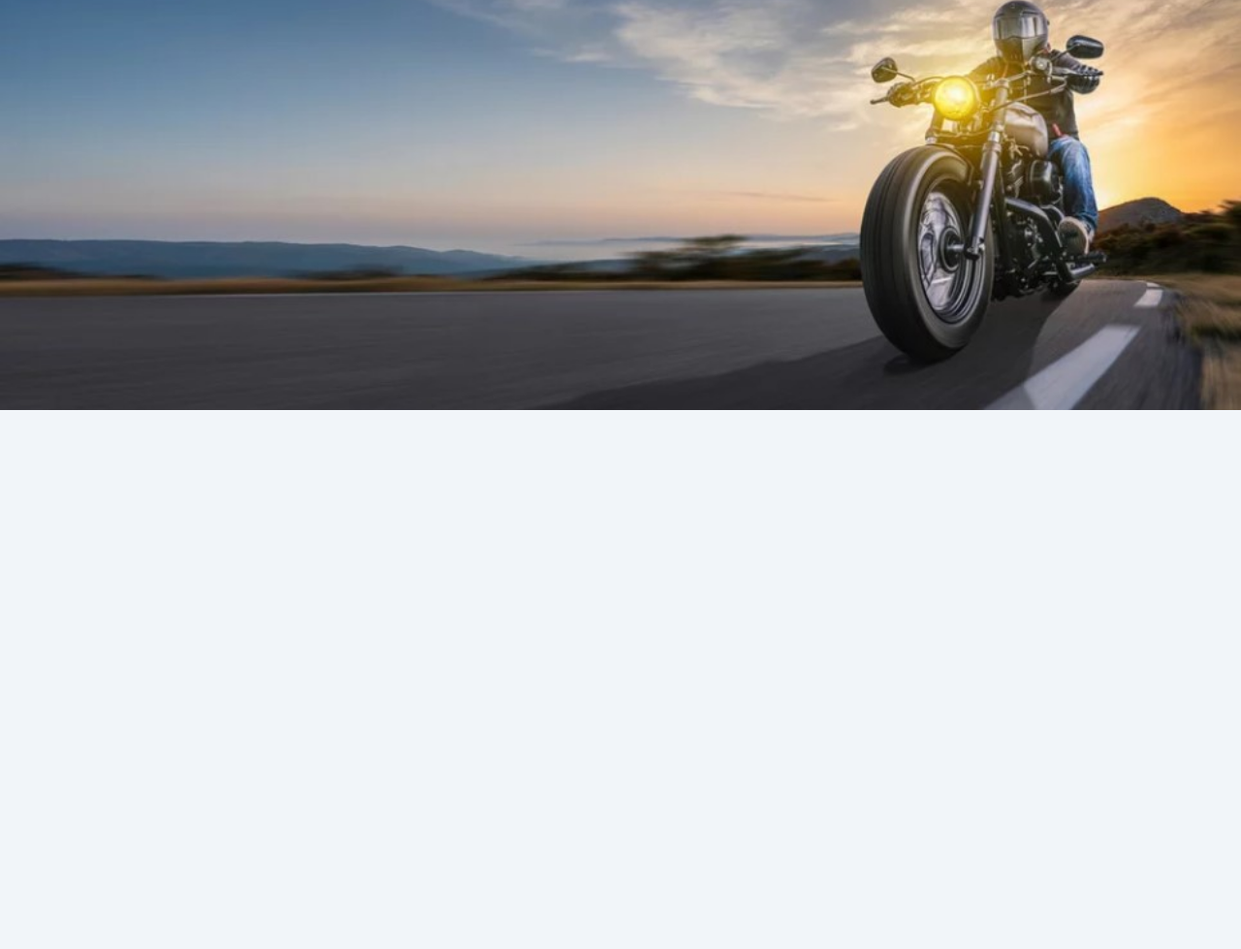
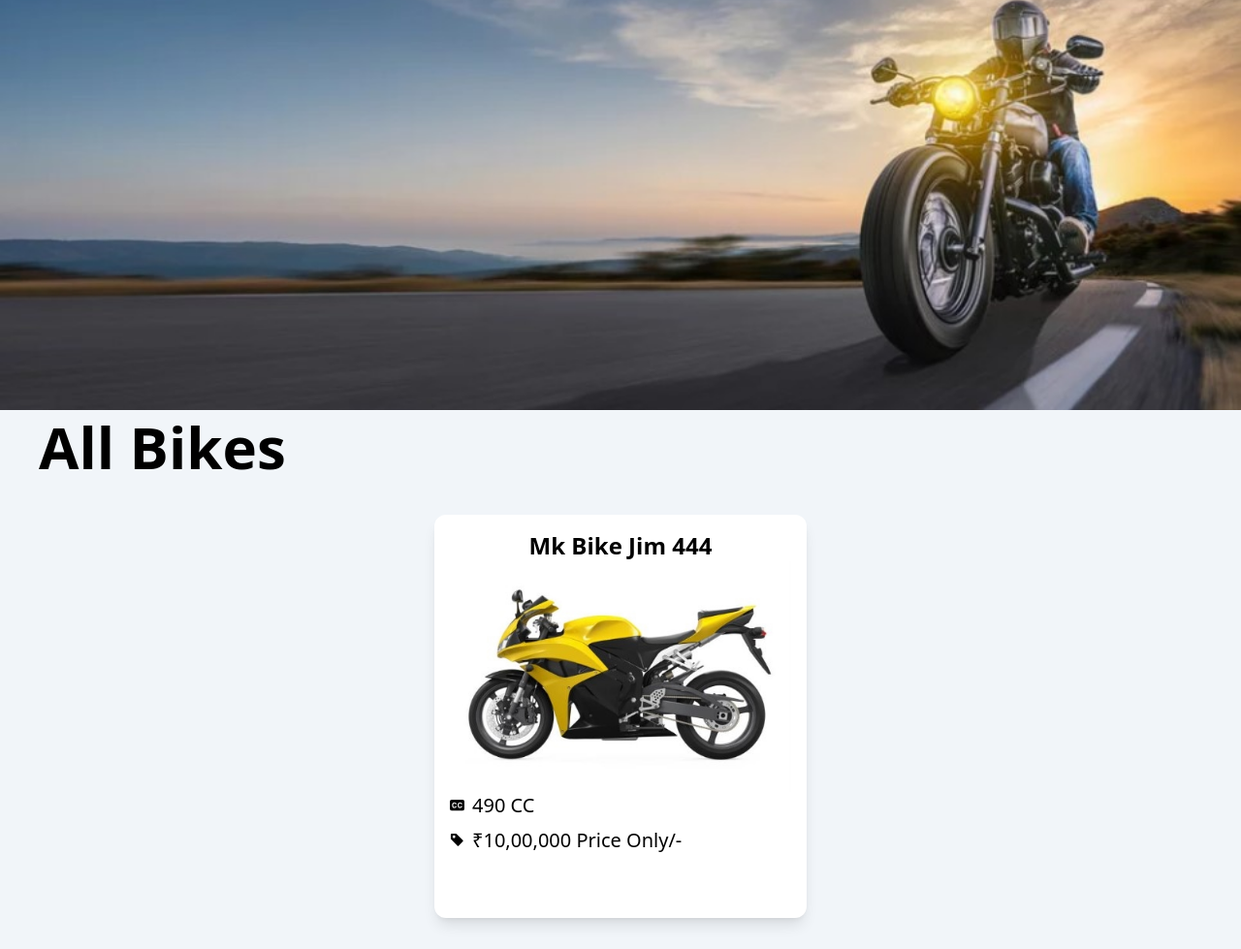
Before and after one commit to Manju1392k/MkBikes-Website, a website built with Vite: page index.html in a window 1280 px wide. Shown: the part 199-1178 px from the top of the page at 97% size. Before the commit the page ends 800 px from the top, so only its background shows below. Built offline with nearby package versions, Linux system fonts and the light colour scheme.

Commit message:
Mk Bikes

```diff
--- a/index.html
+++ b/index.html
@@ -13,7 +13,7 @@
 
 </head>
 
-<body class="bg-slate-100">
+<body class="bg-slate-100 overflow-x-hidden">
 
     <div class="navbar flex justify-around items-center w-screen h-[5rem] bg-white">
         <div class="logo">
@@ -65,6 +65,37 @@
         <div>
             <img src="backimg.jpg" alt="" class="w-screen">
         </div>
+
+        <h1 class="text-6xl font-bold ml-10 my-2">All Bikes</h1>
+
+        <div class="box w-screen h-[30rem] flex justify-around items-center">
+
+            <div class="BikeOne w-[30vw] h-[26rem] bg-white rounded-xl shadow-lg p-4">
+                <h1 class="text-center text-2xl font-semibold ">Mk Bike Jim 444</h1>
+
+                <img src="bike1.jpg" alt="" class="w-[30vw]">
+
+                <div class="flex items-center"> <svg xmlns="http://www.w3.org/2000/svg" width="15" height="15"
+                        fill="currentColor" class="bi bi-badge-cc-fill" viewBox="0 0 16 16">
+                        <path
+                            d="M2 2a2 2 0 0 0-2 2v8a2 2 0 0 0 2 2h12a2 2 0 0 0 2-2V4a2 2 0 0 0-2-2H2zm3.027 4.002c-.83 0-1.319.642-1.319 1.753v.743c0 1.107.48 1.727 1.319 1.727.69 0 1.138-.435 1.186-1.05H7.36v.114c-.057 1.147-1.028 1.938-2.342 1.938-1.613 0-2.518-1.028-2.518-2.729v-.747C2.5 6.051 3.414 5 5.018 5c1.318 0 2.29.813 2.342 2v.11H6.213c-.048-.638-.505-1.108-1.186-1.108zm6.14 0c-.831 0-1.319.642-1.319 1.753v.743c0 1.107.48 1.727 1.318 1.727.69 0 1.139-.435 1.187-1.05H13.5v.114c-.057 1.147-1.028 1.938-2.342 1.938-1.613 0-2.518-1.028-2.518-2.729v-.747c0-1.7.914-2.751 2.518-2.751 1.318 0 2.29.813 2.342 2v.11h-1.147c-.048-.638-.505-1.108-1.187-1.108z" />
+                    </svg>
+                    <h1 class="mx-2 text-xl">490 CC</h1>
+                </div>
+
+                <div class="flex items-center my-2">
+                    <svg xmlns="http://www.w3.org/2000/svg" width="15" height="15" fill="currentColor"
+                        class="bi bi-tag-fill" viewBox="0 0 16 16">
+                        <path
+                            d="M2 1a1 1 0 0 0-1 1v4.586a1 1 0 0 0 .293.707l7 7a1 1 0 0 0 1.414 0l4.586-4.586a1 1 0 0 0 0-1.414l-7-7A1 1 0 0 0 6.586 1H2zm4 3.5a1.5 1.5 0 1 1-3 0 1.5 1.5 0 0 1 3 0z" />
+                    </svg>
+                    <h1 class="mx-2 text-xl">₹10,00,000 Price Only/-</h1>
+                </div>
+
+            </div>
+
+        </div>
+
     </main>
 
 </body>
```
Also changed, not shown: bike1.jpg (added), bike2.jpg (added), bike3.jpg (added).
